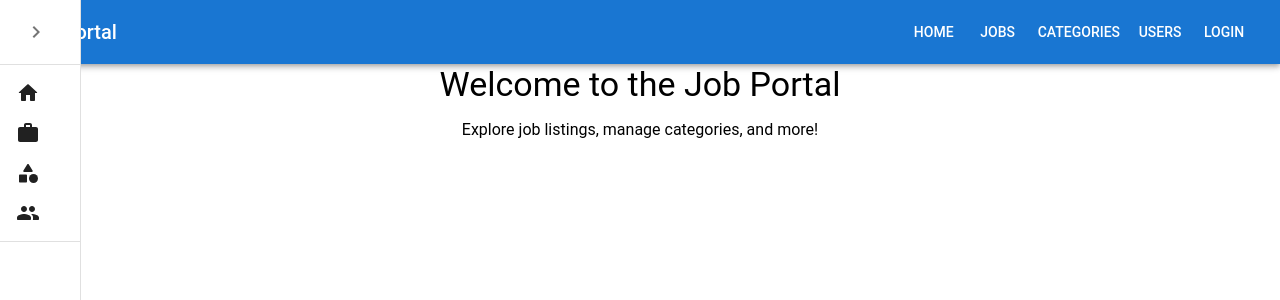
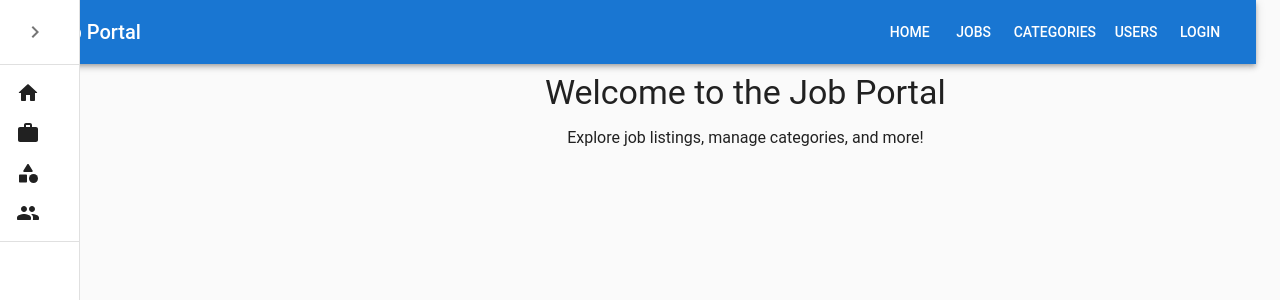
Before and after one commit to nipunarambukkanage/job-portal-frontend, a React (Create React App) app: page / in a window 1280 px wide. Shown: the top 300 px of the page. Built offline with nearby package versions, Linux system fonts and the light colour scheme.

Commit message:
Added grid

```diff
--- a/src/App.js
+++ b/src/App.js
@@ -1,6 +1,9 @@
 import React from 'react';
 import { BrowserRouter as Router, Routes, Route } from 'react-router-dom';
 import { ThemeProvider } from '@material-ui/core/styles';
+import CssBaseline from '@material-ui/core/CssBaseline';
+import { Grid, Container } from '@material-ui/core';
+
 import theme from './theme';
 import Navbar from './components/common/Navbar';
 import Sidebar from './components/common/Sidebar';
@@ -11,36 +14,33 @@
 import Users from './pages/Users';
 import Login from './pages/Login';
 
-function withLayout(Component) {
-  return function WithLayout(props) {
-    return (
-      <>
-        <Navbar />
-        <Sidebar />
-        <Component {...props} />
-      </>
-    );
-  };
-}
-
-const HomeWithLayout = withLayout(Home);
-const JobsWithLayout = withLayout(Jobs);
-const JobDetailsPageWithLayout = withLayout(JobDetailsPage);
-const CategoriesWithLayout = withLayout(Categories);
-const UsersWithLayout = withLayout(Users);
-
 function App() {
   return (
     <ThemeProvider theme={theme}>
+      <CssBaseline /> {/* Reset browser styles for consistent layout */}
       <Router>
-        <Routes>
-          <Route path="/" element={<HomeWithLayout />} />
-          <Route path="/login" element={<Login />} />
-          <Route path="/jobs" element={<JobsWithLayout />} />
-          <Route path="/jobs/:id" element={<JobDetailsPageWithLayout />} />
-          <Route path="/categories" element={<CategoriesWithLayout />} />
-          <Route path="/users" element={<UsersWithLayout />} />
-        </Routes>
+        <Container maxWidth="false"> {/* Disable container max width for full-screen layout */}
+          <Grid container spacing={2}>
+            <Grid item xs={12}> {/* Navbar spans all columns */}
+              <Navbar />
+            </Grid>
+            <Grid container spacing={2}> {/* Nested grid for sidebar and content */}
+              <Grid item xs={2}> {/* Sidebar with fixed width */}
+                <Sidebar />
+              </Grid>
+              <Grid item xs={10}> {/* Content area takes remaining space */}
+                <Routes>
+                  <Route path="/" element={<Home />} />
+                  <Route path="/login" element={<Login />} />
+                  <Route path="/jobs" element={<Jobs />} />
+                  <Route path="/jobs/:id" element={<JobDetailsPage />} />
+                  <Route path="/categories" element={<Categories />} />
+                  <Route path="/users" element={<Users />} />
+                </Routes>
+              </Grid>
+            </Grid>
+          </Grid>
+        </Container>
       </Router>
     </ThemeProvider>
   );
```
